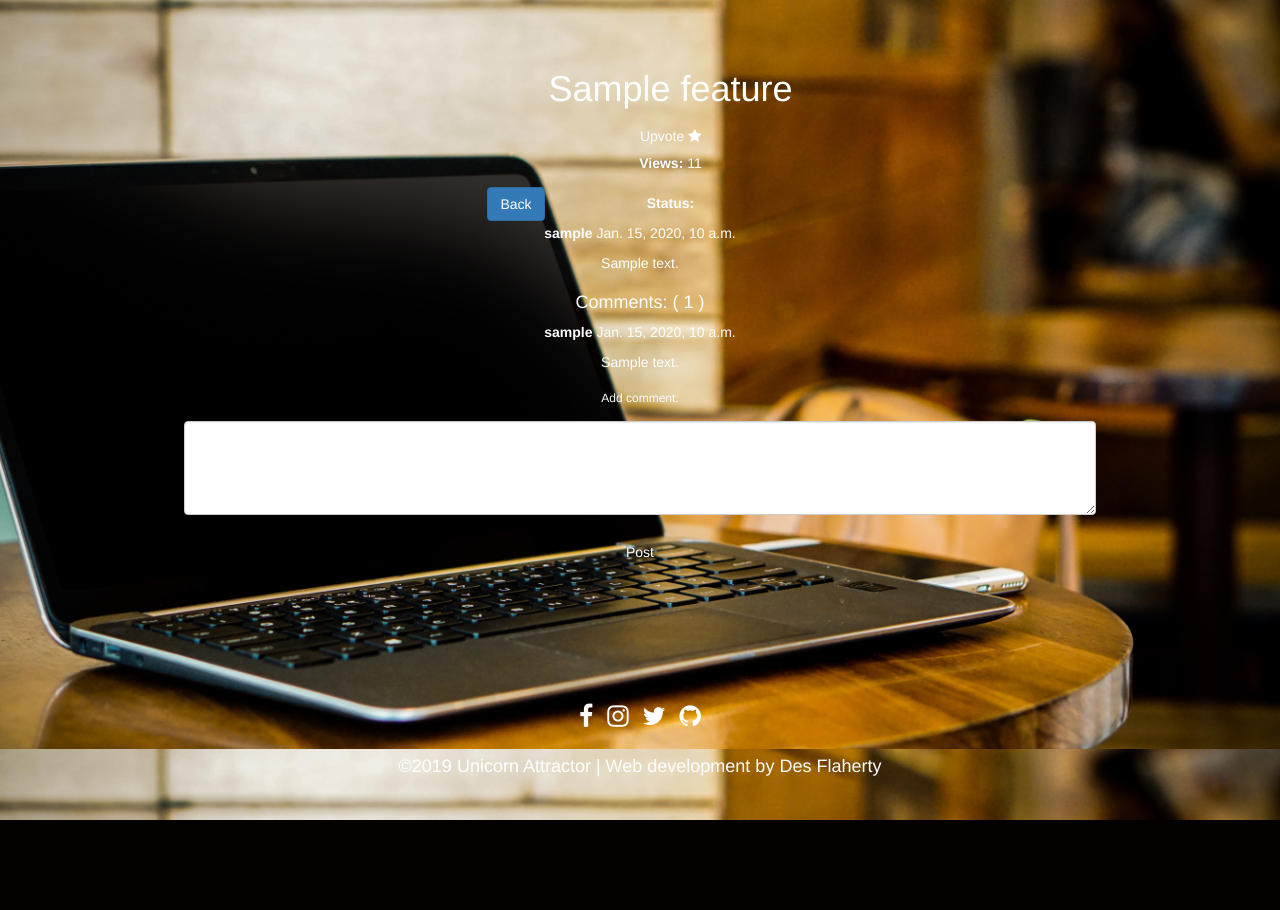
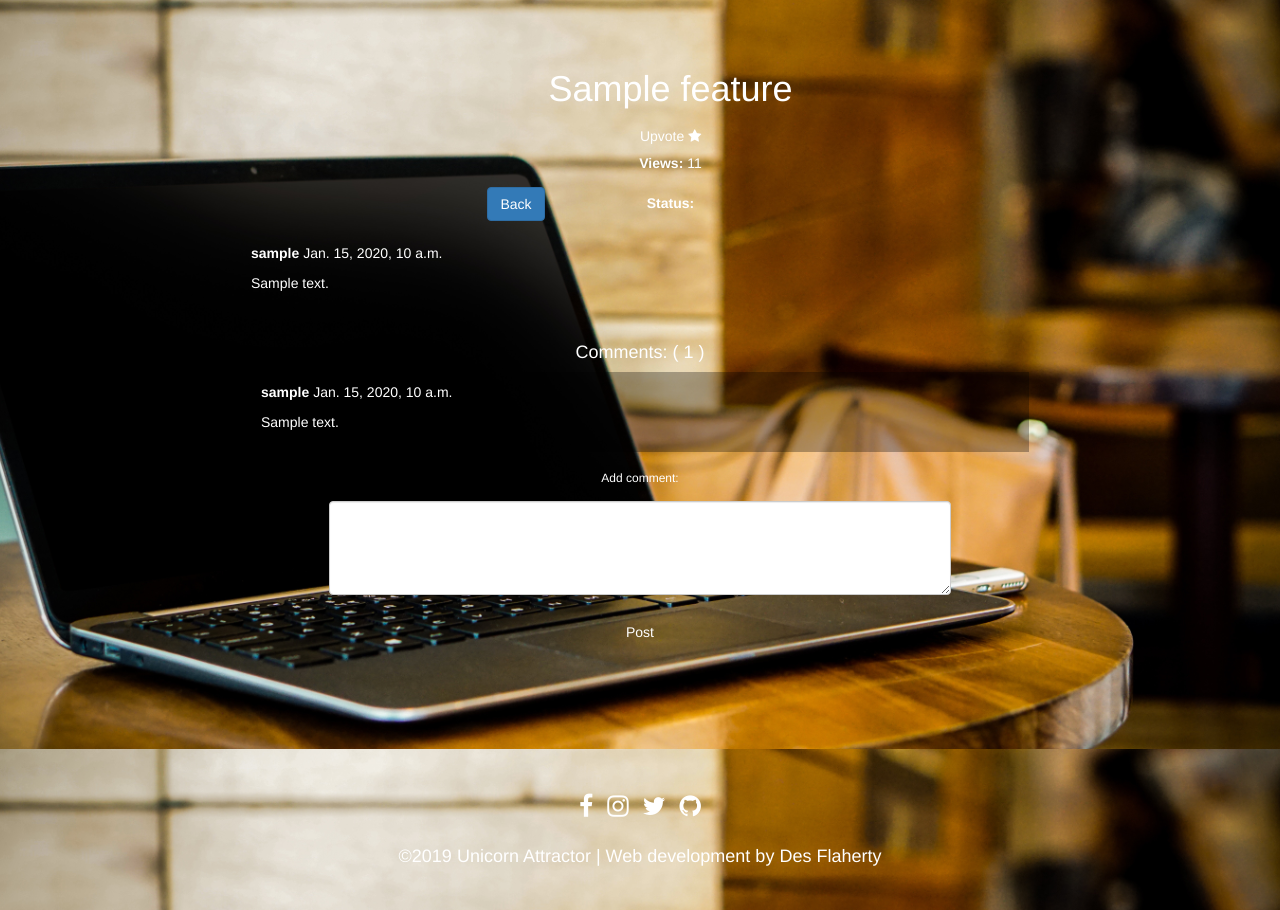
Before and after one commit to desflaherty/Unicorn_issue_tracker, a Django app: page /features/feature_detail/1/ in a window 1280 px wide. Shown: the part 51-961 px from the top of the page. Before the commit the page ends 871 px from the top, so only its background shows below. Run offline with Django 3.2, Linux system fonts and the light colour scheme; tables that the repository leaves empty hold one stand-in row (values such as "Sample post"); some libraries are stand-ins or nearby versions.

Commit message:
styling comments on feature details page

```diff
--- a/static/css/style.css
+++ b/static/css/style.css
@@ -302,6 +302,32 @@
     background-color: green;
 }
 
+/**************FEATURE FORM STYLING************************/
+
+.comments {
+    width: 70%;
+    margin: 0 auto;
+    text-align: left;
+    padding: 10px;
+    margin-top: 10px;
+}
+
+.user-comment {
+    padding: 10px;
+    display: grid;
+    margin: 10px 0;
+    background-color: rgba(0,0,0,.3)
+}
+
+.description, .creator-and-date {
+    text-align: left;
+}
+
+.creator-and-date {
+    font-size: 14px;
+}
+
+
 
 
 /**************FOOTER FORM STYLING************************/
```
